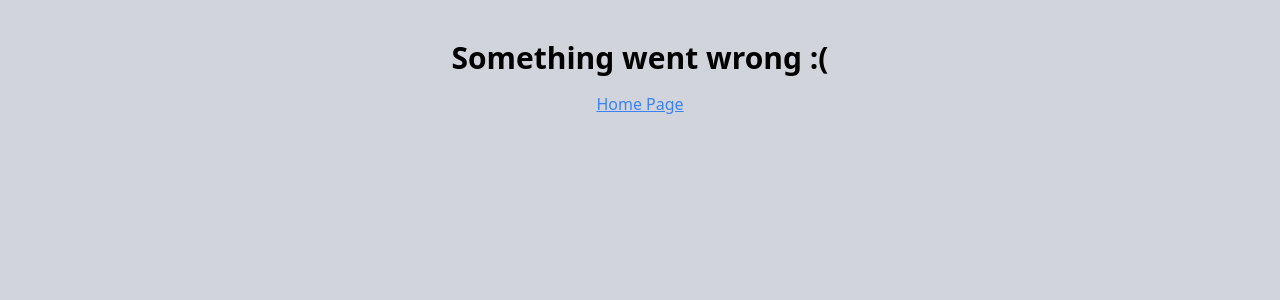
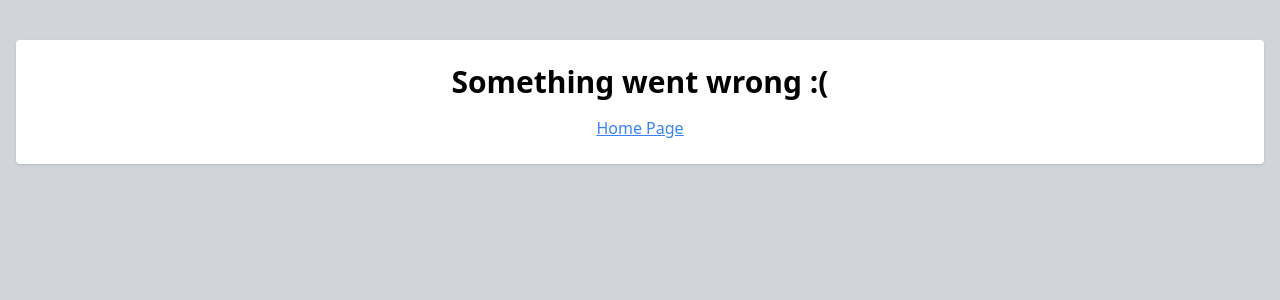
Before and after one commit to BamberDev/Learning-Python, a Flask app: template Learning_Python/python-project/templates/error.html in a window 1280 px wide. Shown: the top 300 px of the page. Run offline with Flask 3, Linux system fonts and the light colour scheme; the template is opened without the code that fills it, so the values that code supplies are empty; some libraries are stand-ins or nearby versions.

Commit message:
updated error page

```diff
--- a/Learning_Python/python-project/templates/error.html
+++ b/Learning_Python/python-project/templates/error.html
@@ -1,20 +1,9 @@
-<!DOCTYPE html>
-<html lang="en">
-  <head>
-    <meta charset="UTF-8" />
-    <meta name="viewport" content="width=device-width, initial-scale=1.0" />
-    <script src="https://cdn.tailwindcss.com"></script>
-    <title>Error</title>
-  </head>
-  <body class="bg-gray-300">
-    <main class="container mx-auto my-10 px-4 text-center">
-      <div>
-        <h1 class="text-3xl font-bold">Something went wrong :(</h1>
-        <p class="text-lg my-4">{{ message }}</p>
-      </div>
-      <div>
-        <a href="/" class="text-blue-500 underline">Home Page</a>
-      </div>
-    </main>
-  </body>
-</html>
+{% extends "base.html" %} {% block content %}
+<main class="container mx-auto my-10 px-4 text-center">
+  <div class="bg-white p-6 rounded shadow">
+    <h1 class="text-3xl font-bold">Something went wrong :(</h1>
+    <p class="text-lg font-semibold text-red-500 my-4">{{ message }}</p>
+    <a href="/" class="text-blue-500 underline">Home Page</a>
+  </div>
+</main>
+{% endblock %}
```
